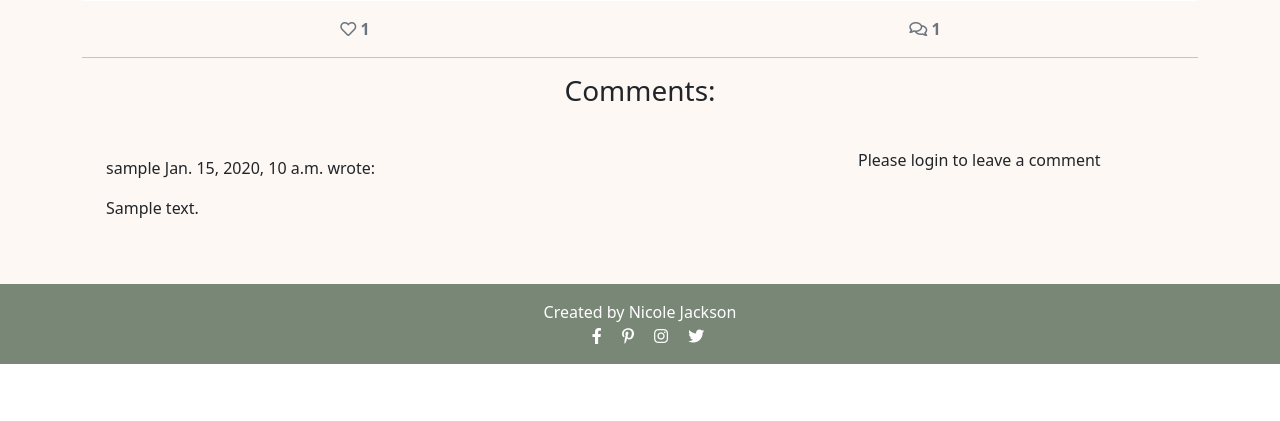
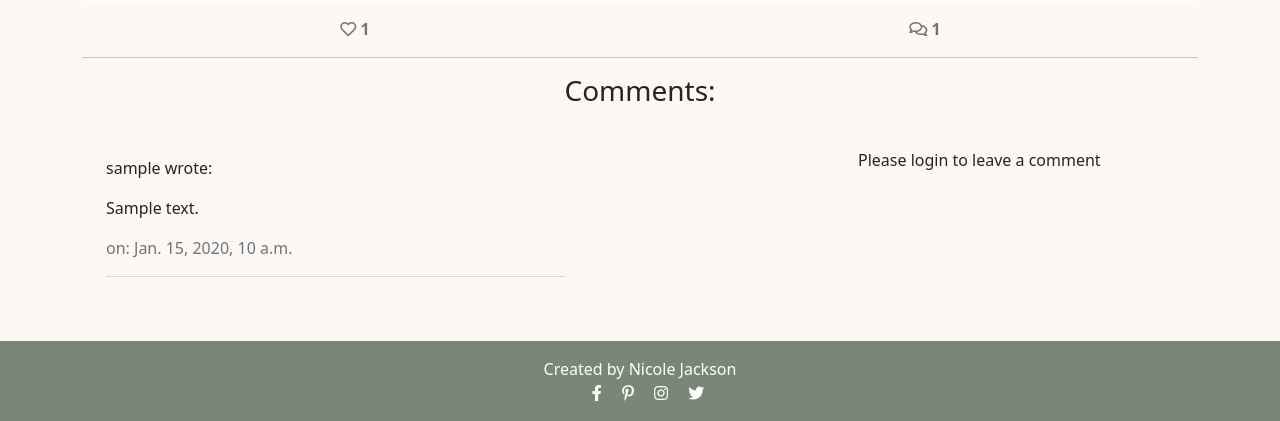
Before and after one commit to NicoleJackson89/pp4-recipe-share, a Django app: a page that uses blog/templates/blog/recipe_detail.html in a window 1280 px wide. Shown: the part 738-1159 px from the top of the page. Before the commit the page ends 1102 px from the top, so only its background shows below. Run offline with Django 4.2, Linux system fonts and the light colour scheme; tables that the repository leaves empty hold one stand-in row (values such as "Sample post"); parts of the project's set-up code (start-up, migrations or seed data) failed here and were passed over; some libraries are stand-ins or nearby versions.

Commit message:
Update recipe detail sizing

```diff
--- a/blog/models.py
+++ b/blog/models.py
@@ -57,7 +57,6 @@ class Comment(models.Model):
     )
     body = models.TextField()
     created_on = models.DateTimeField(auto_now_add=True)
-    # approved = models.BooleanField(default=False)
 
     class Meta:
         ordering = ["created_on"]
@@ -68,7 +67,7 @@ class Comment(models.Model):
 
 class RecipeLikes(models.Model):
     """
-    Stores a single like entry related to :model:`auth.User`
+    Stores a like entry related to :model:`auth.User`
     and :model:`blog.Recipe`.
     """
     user = models.ForeignKey(User, on_delete=models.CASCADE)
@@ -77,5 +76,3 @@ class RecipeLikes(models.Model):
 
     def __str__(self):
         return str(self.post_likes)
-
-# need to add default likes to none / false TBC
--- a/blog/templates/blog/recipe_detail.html
+++ b/blog/templates/blog/recipe_detail.html
@@ -139,7 +139,7 @@
     <!-- Displaying Comments -->
     <div class="row">
         <h3 class="text-center">Comments:</h3> <!-- Text centered comments -->
-        <div class="col-md-8 card mb-4  mt-3 ">
+        <div class="col-md-8 card mb-4 mt-3">
             <!-- <h3>Comments:</h3> -->
             <div class="card-body">
                 <!-- We want a for loop inside the empty control tags to iterate through each comment in comments -->
@@ -147,14 +147,20 @@
                 <!-- <div class="p-2 comments {% if not comment.approved and comment.author == user %} faded{% elif not comment.approved %} d-none{% endif %}"> -->
                 <div class="p-2 comments">
                     <p class="font-weight-bold">
-                        {{ comment.author }}
-                        <span class="font-weight-normal">
+                        {{ comment.author }} wrote:
+                        <!-- <span class="font-weight-normal text-muted">
                             {{ comment.created_on }}
-                        </span> wrote:
+                        </span>  -->
                     </p>
                     <div id="comment{{ comment.id }}">
                         {{ comment.body | linebreaks }}
+                        <p class="font-weight-normal text-muted">
+                            on: {{ comment.created_on }}
+                        </p>
                     </div>
+                    <!-- <p class="font-weight-normal text-muted">
+                        on: {{ comment.created_on }}
+                    </p> -->
                     <!-- {% if not comment.approved and comment.author == user %}
                     <p class="approval">
                         This comment is not yet approved
@@ -164,6 +170,7 @@
                     <button class="btn btn-delete" comment_id="{{ comment.id }}">Delete</button>
                     <button class="btn btn-edit" comment_id="{{ comment.id }}">Edit</button>
                     {% endif %}
+                    <hr class="col-md-8 text-muted">
                 </div>
                 <!-- Our for loop ends here -->
                 {% endfor %}
--- a/recipeshare/settings.py
+++ b/recipeshare/settings.py
@@ -29,9 +29,9 @@ SECRET_KEY = os.environ.get("SECRET_KEY")
 
 
 # SECURITY WARNING: don't run with debug turned on in production!
-DEBUG = False
+DEBUG = True
 
-ALLOWED_HOSTS = ['8000-nicolejacks-pp4recipesh-mg82bmz3yp8.ws-eu110.gitpod.io',
+ALLOWED_HOSTS = ['8000-nicolejacks-pp4recipesh-mg82bmz3yp8.ws-eu112.gitpod.io',
                  '.herokuapp.com']
 
 
--- a/static/css/style.css
+++ b/static/css/style.css
@@ -278,7 +278,7 @@ li {
 
 .img-container {
     object-fit: contain;
-    height: 30vw;
+    height: 20vw;
 }
 
 /* star rating */
```
Also changed, not shown: blog/templates/blog/index.html (+4 -4 lines), README.md, 1 other file.
